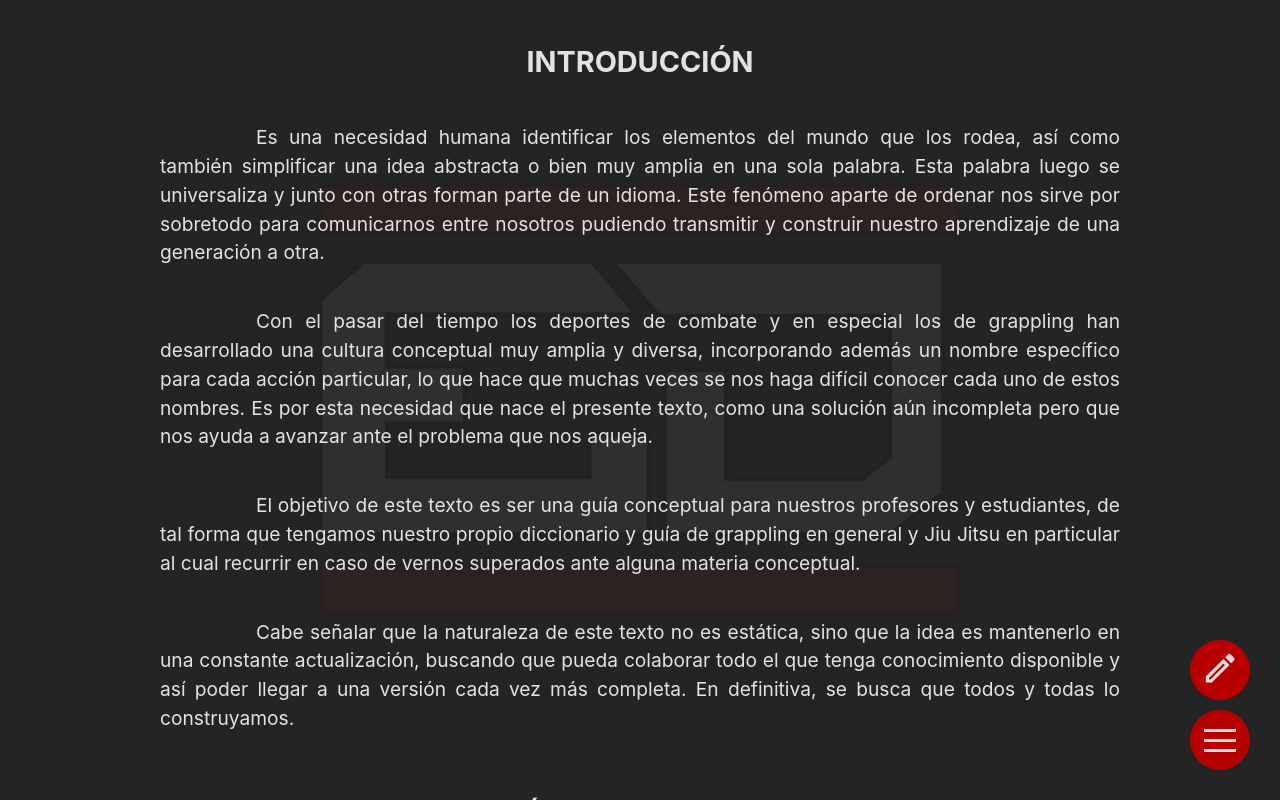
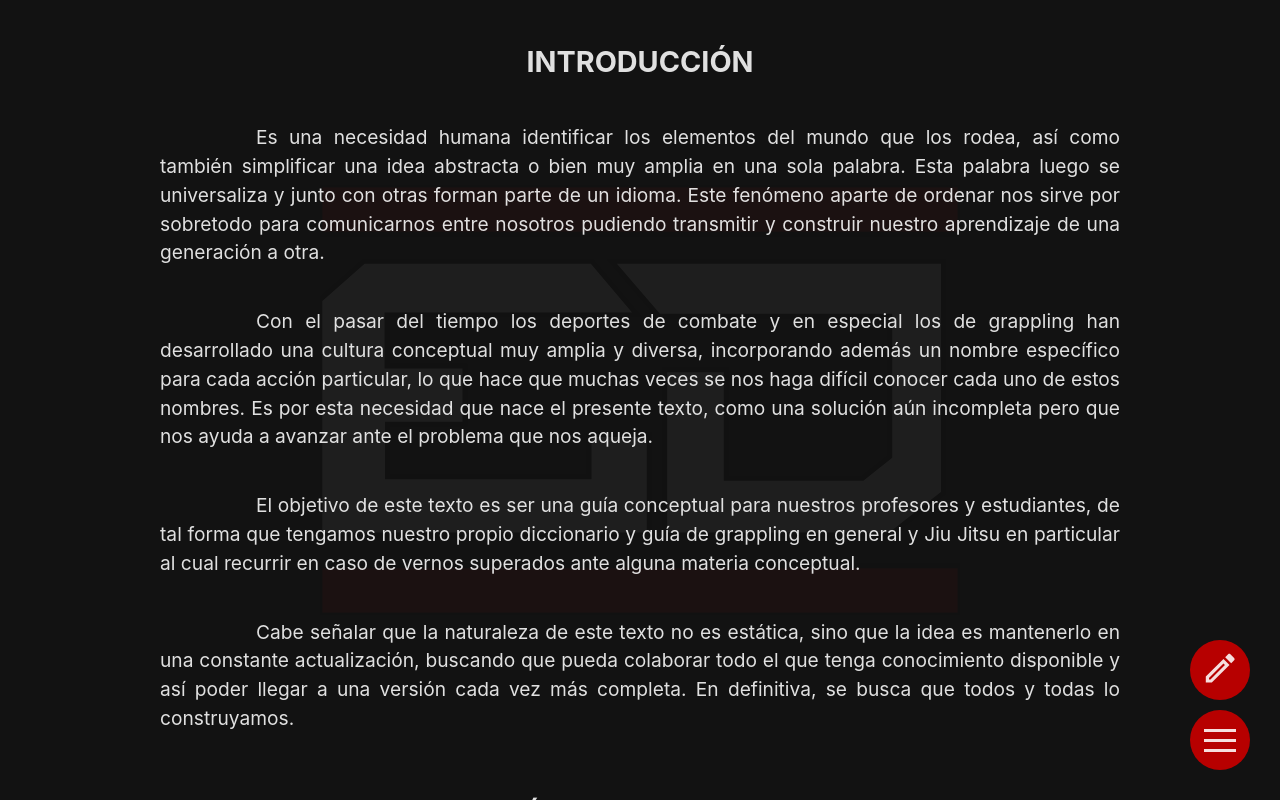
Before and after one commit to jjmillar/glosario-ed, a React (Vite) app: page / in a window 1280 px wide. Shown: the top 800 px of the page. Built offline with nearby package versions, Linux system fonts and the light colour scheme.

Commit message:
style: fix style and color

```diff
--- a/src/App.scss
+++ b/src/App.scss
@@ -65,7 +65,7 @@
 
 .layout-wrapper {
   --gap: clamp(1rem, 5vmin, 2rem);
-  columns: 40svw;
+  columns: 20svw;
   gap: var(--gap);
   width: 90svw;
   margin: 20px auto;
@@ -130,18 +130,18 @@
 }
 
 .card {
-  background-color: #242424;
+  background-color: $cardColor;
   border-radius: $borderRadius;
   box-shadow: 2px 2px 2px 2px rgba(255,255,255,0.1);
 }
 
-@media ( max-width: 1100px ) {
+@media ( width < 780px ) {
   .content {
     width: 90svw;
   }
 
   .layout-wrapper {
-    columns: 90svw;
+    columns: 30svw;
   }
 
   .layout .subtitle {
@@ -159,3 +159,9 @@
   }
 
 }
+
+@media ( width < 450px ) {
+  .layout-wrapper {
+    columns: 90svw;
+  }
+}
--- a/src/variables.module.scss
+++ b/src/variables.module.scss
@@ -1,8 +1,10 @@
 /*VARIABLES*/
-$backgroundColor: #242424;
+$background: 7%;
+$backgroundColor: hsl(0, 0%, $background);
 $borderRadius: 1.5rem;
 $borderBtn: 5px;
 $box-shadow:4px 4px 15px -6px rgba(0,0,0,0.75);
+$cardColor: hsl(0, 0%, calc($background * 1.5));
 $intro-text-shadow: 3px 3px 5px hsla(0, 0%, 40%, 0.6);
 $lightText: hsla(0, 0%, 100%, 0.87);
 $subListText: hsla(0, 0%, 80%, 0.87);
```
